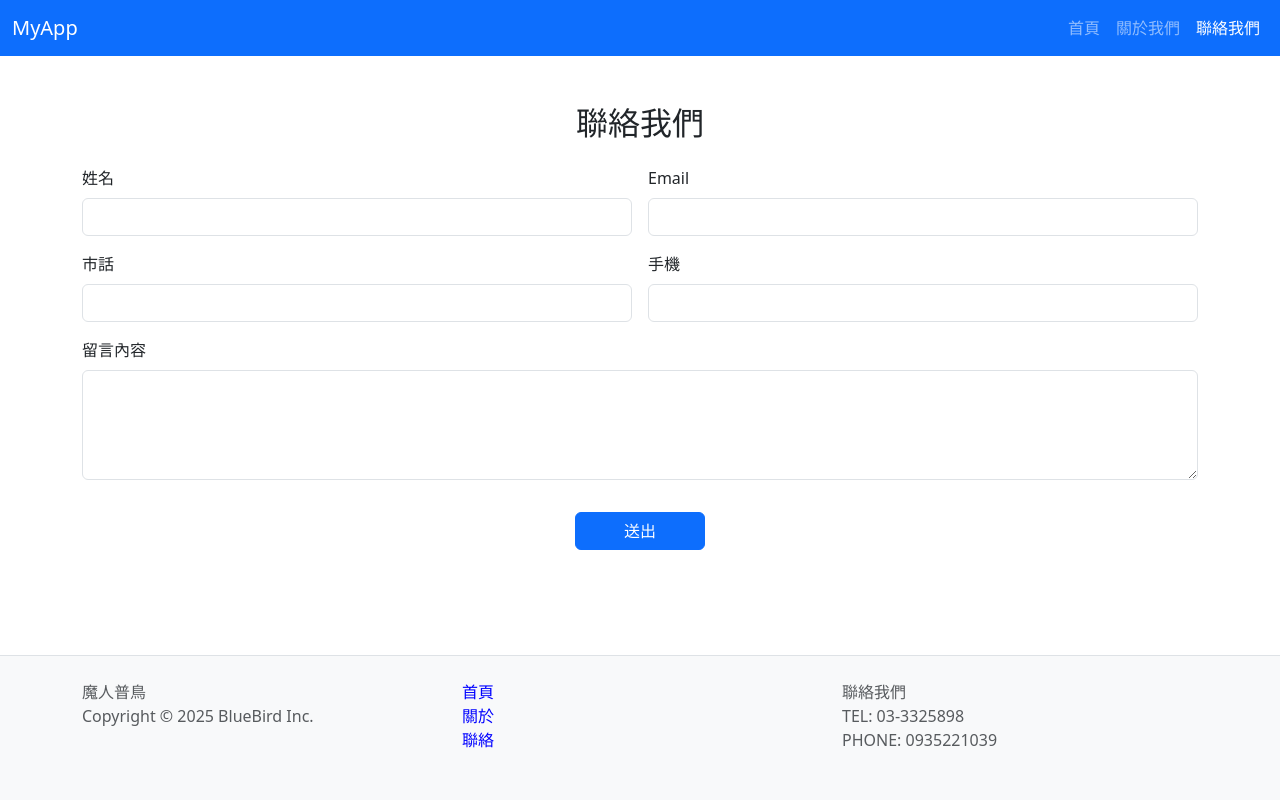
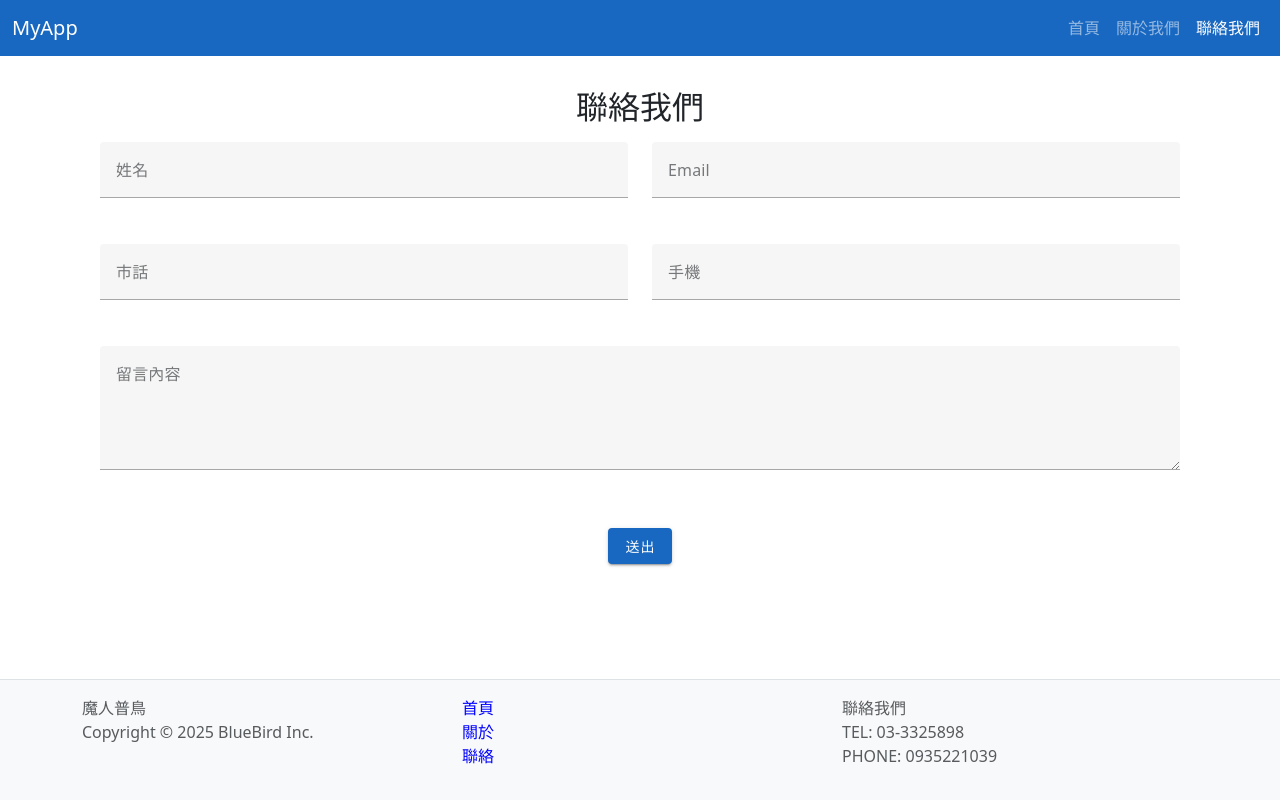
Before and after one commit to ctes930013/my-nuxt-nav, a Nuxt app: page /contact in a window 1280 px wide. Built offline with nearby package versions, Linux system fonts and the light colour scheme.

Commit message:
feat:引入vuetify

```diff
--- a/assets/css/main.css
+++ b/assets/css/main.css
@@ -8,6 +8,6 @@
   margin-top: auto;
 }
 
-.custom-margin-b-6 {
+.custom-margin-b-8 {
   margin-bottom: 8rem;
 }
--- a/nuxt.config.ts
+++ b/nuxt.config.ts
@@ -1,10 +1,22 @@
 // https://nuxt.com/docs/api/configuration/nuxt-config
+import vuetify from 'vite-plugin-vuetify'
+
 export default defineNuxtConfig({
   compatibilityDate: '2025-05-15',
   devtools: { enabled: true },
   css: [
     'bootstrap/dist/css/bootstrap.min.css',
     'bootstrap-icons/font/bootstrap-icons.css',
-    '~/assets/css/main.css'
-  ]
+    '~/assets/css/main.css',
+    'vuetify/styles'
+  ],
+  build: {
+    transpile: ['vuetify']
+  },
+  vite: {
+    define: {
+      'process.env.DEBUG': false
+    },
+    plugins: [vuetify()]
+  }
 })
--- a/package.json
+++ b/package.json
@@ -15,7 +15,10 @@
     "bootstrap-icons": "^1.13.1",
     "jquery": "^3.7.1",
     "nuxt": "^3.17.7",
+    "sass": "^1.89.2",
+    "vite-plugin-vuetify": "^2.1.1",
     "vue": "^3.5.17",
-    "vue-router": "^4.5.1"
+    "vue-router": "^4.5.1",
+    "vuetify": "^3.9.2"
   }
 }
--- a/pages/about.vue
+++ b/pages/about.vue
@@ -1,6 +1,6 @@
 <template>
   <div class="container my-5">
-    <div class="row custom-margin-b-6">
+    <div class="row custom-margin-b-8">
       <div class="col-md-6">
         <img src="https://pgw.udn.com.tw/gw/photo.php?u=https://uc.udn.com.tw/photo/2025/07/23/realtime/32677631.jpg&s=Y&x=0&y=0&sw=5616&sh=3744&h=300&w=400" class="w-100" alt="桌機圖">
       </div>
--- a/pages/contact.vue
+++ b/pages/contact.vue
@@ -1,33 +1,55 @@
 <template>
   <div>
-    <form class="container py-5" @submit.prevent="submitForm">
-      <h2 class="mb-4 text-center">聯絡我們</h2>
-      <div class="row g-3">
-        <div class="col-md-6">
-          <label for="name" class="form-label">姓名</label>
-          <input type="text" id="name" class="form-control" v-model="form.name" required />
-        </div>
-        <div class="col-md-6">
-          <label for="email" class="form-label">Email</label>
-          <input type="email" id="email" class="form-control" v-model="form.email" required />
-        </div>
-        <div class="col-md-6">
-          <label for="phone" class="form-label">市話</label>
-          <input type="tel" id="phone" class="form-control" v-model="form.telephone" />
-        </div>
-        <div class="col-md-6">
-          <label for="mobile" class="form-label">手機</label>
-          <input type="tel" id="mobile" class="form-control" v-model="form.mobile" />
-        </div>
-        <div class="col-12">
-          <label for="message" class="form-label">留言內容</label>
-          <textarea id="message" class="form-control" v-model="form.message" rows="4"></textarea>
-        </div>
-        <div class="col-12 text-center">
-          <button type="submit" class="btn btn-primary px-5 mt-3">送出</button>
-        </div>
-      </div>
-    </form>
+    <v-container class="py-8 px-md-15">
+      <v-form @submit.prevent="submitForm" ref="formRef" v-model="valid">
+        <h2 class="mb-4 text-center">聯絡我們</h2>
+        <v-row>
+          <v-col cols="12" md="6">
+            <v-text-field
+              v-model="form.name"
+              label="姓名"
+              required
+              :rules="[rules.required]"
+            />
+          </v-col>
+          <v-col cols="12" md="6">
+            <v-text-field
+              v-model="form.email"
+              label="Email"
+              type="email"
+              required
+              :rules="[rules.required, rules.email]"
+            />
+          </v-col>
+          <v-col cols="12" md="6">
+            <v-text-field
+              v-model="form.telephone"
+              label="市話"
+              type="tel"
+            />
+          </v-col>
+          <v-col cols="12" md="6">
+            <v-text-field
+              v-model="form.mobile"
+              label="手機"
+              type="tel"
+            />
+          </v-col>
+          <v-col cols="12">
+             <v-textarea
+              v-model="form.message"
+              label="留言內容"
+              rows="4"
+            />
+          </v-col>
+          <v-col cols="12" class="text-center">
+            <v-btn color="primary" type="submit" class="mt-3">
+              送出
+            </v-btn>
+          </v-col>
+        </v-row>
+      </v-form>
+    </v-container>
   </div>
 </template>
 
@@ -42,8 +64,20 @@ const form = ref({
   message: ''
 })
 
-const submitForm = () => {
-  console.log('送出表單資料：', form.value)
-  alert('表單已送出')
+const valid = ref(false)
+const formRef = ref(null)
+
+const rules = {
+  required: v => !!v || '此欄位為必填',
+  email: v =>
+    !v || /^[^\s@]+@[^\s@]+\.[^\s@]+$/.test(v) || 'Email 格式錯誤'
+}
+
+const submitForm = async () => {
+  const validation = await formRef.value?.validate()
+  if (validation.valid) {
+    console.log('送出表單資料：', form.value)
+    alert('表單已送出')
+  }
 }
 </script>
--- /dev/null
+++ b/plugins/vuetify.ts
@@ -0,0 +1,15 @@
+import { createVuetify } from 'vuetify'
+import * as components from 'vuetify/components'
+import * as directives from 'vuetify/directives'
+import { defineNuxtPlugin } from '#app'
+import 'vuetify/styles'
+
+export default defineNuxtPlugin((nuxtApp) => {
+  const vuetify = createVuetify({
+    components,
+    directives,
+    ssr: true
+  })
+
+  nuxtApp.vueApp.use(vuetify)
+})
```
Also changed, not shown: 1 other file (tests, documents, lock files or other folders).
